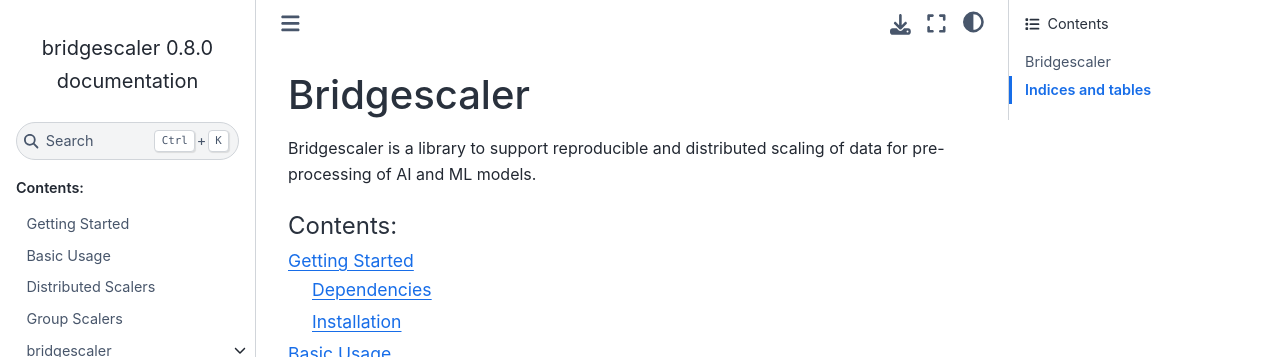
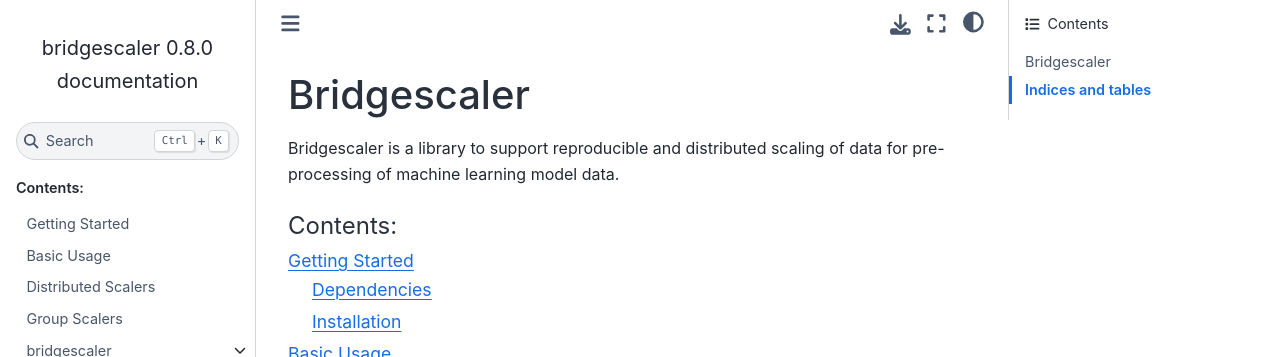
Before and after one commit to NCAR/bridgescaler, a Sphinx documentation site: the page built from doc/source/index.rst, in a window 1280 px wide. Shown: the top 357 px of the page. Built offline with Sphinx 7.4.7 and the Sphinx Book theme 1.1.4, drawn with Linux system fonts in a browser that asks for light colours.

Commit message:
Updated index

```diff
--- a/doc/source/index.rst
+++ b/doc/source/index.rst
@@ -6,7 +6,7 @@
 Bridgescaler
 ========================================
 Bridgescaler is a library to support reproducible and
-distributed scaling of data for pre-processing of AI and ML models.
+distributed scaling of data for pre-processing of machine learning model data.
 
 .. toctree::
    :maxdepth: 2
```
